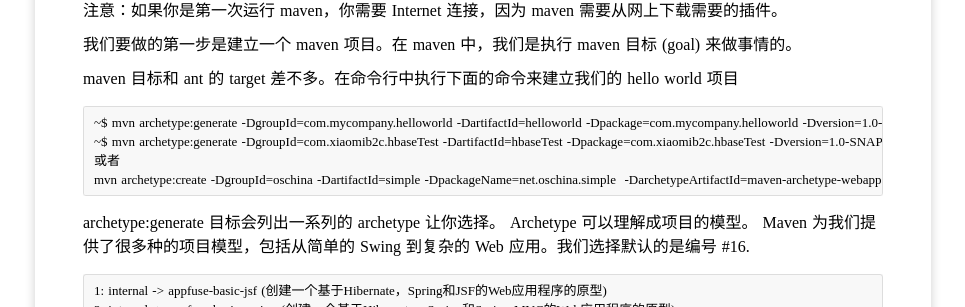
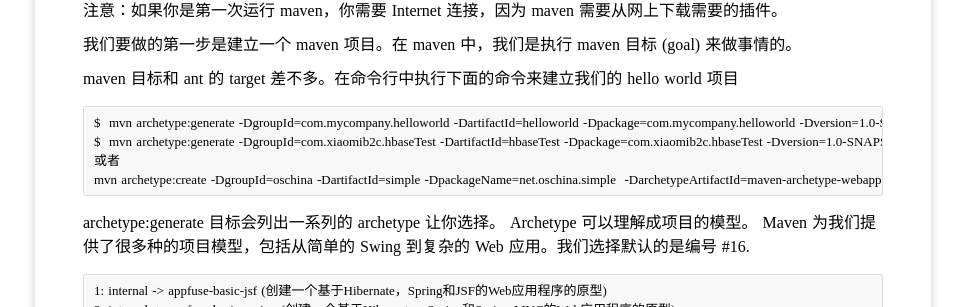
Before and after one commit to scsidisk/scsidisk.github.io, a Jekyll site: the page built from _posts/2014/2014-06-26-maven_primer.md, in a window 1280 px wide and 900 px high, scrolled down 1442 px. Shown: the part 145-452 px from the top of the window, without its empty margins (157-1122 px from the left). Built offline with Jekyll 4.4.1, drawn with Linux system fonts in a browser that asks for light colours; Markdown is read by kramdown in place of the engine named in the settings; comment, search, counter and statistics services are not loaded; some of the changed text lies outside the part shown.

Commit message:
fix 样式

````diff
--- a/_posts/2014/2014-06-26-maven_primer.md
+++ b/_posts/2014/2014-06-26-maven_primer.md
@@ -80,8 +80,8 @@
 maven 目标和 ant 的 target 差不多。在命令行中执行下面的命令来建立我们的 hello world 项目
 
 ```
-~$ mvn archetype:generate -DgroupId=com.mycompany.helloworld -DartifactId=helloworld -Dpackage=com.mycompany.helloworld -Dversion=1.0-SNAPSHOT
-~$ mvn archetype:generate -DgroupId=com.xiaomib2c.hbaseTest -DartifactId=hbaseTest -Dpackage=com.xiaomib2c.hbaseTest -Dversion=1.0-SNAPSHOT
+$  mvn archetype:generate -DgroupId=com.mycompany.helloworld -DartifactId=helloworld -Dpackage=com.mycompany.helloworld -Dversion=1.0-SNAPSHOT
+$  mvn archetype:generate -DgroupId=com.xiaomib2c.hbaseTest -DartifactId=hbaseTest -Dpackage=com.xiaomib2c.hbaseTest -Dversion=1.0-SNAPSHOT
 或者
 mvn archetype:create -DgroupId=oschina -DartifactId=simple -DpackageName=net.oschina.simple  -DarchetypeArtifactId=maven-archetype-webapp -DinteractiveMode=false
 ```
@@ -180,8 +180,8 @@
  正是我们需要的 Hello World 代码。所以我们可以构建和运行这个程序了。用下面简单的命令构建：
 
 ```
-~$cd helloworld
-~$mvn package
+$ cd helloworld
+$ mvn package
 ```
 
 当你第一次运行 maven 的时候，它会从网上的 maven 库 (repository) 下载需要的程序，存放在你电脑的本地库 (local repository) 中，所以这个时候你需要有 Internet 连接。Maven 默认的本地库是 ~/.m2/repository/ ，在 Windows 下是 %USER_HOME%\.m2\repository\ 。
@@ -191,7 +191,7 @@
  为了验证我们的程序能运行，执行下面的命令：
 
 ```
- ~$java -cp target/helloworld-1.0-SNAPSHOT.jar com.mycompany.helloworld.App
+ $ java -cp target/helloworld-1.0-SNAPSHOT.jar com.mycompany.helloworld.App
 ```
 
 运行成功！！
````
